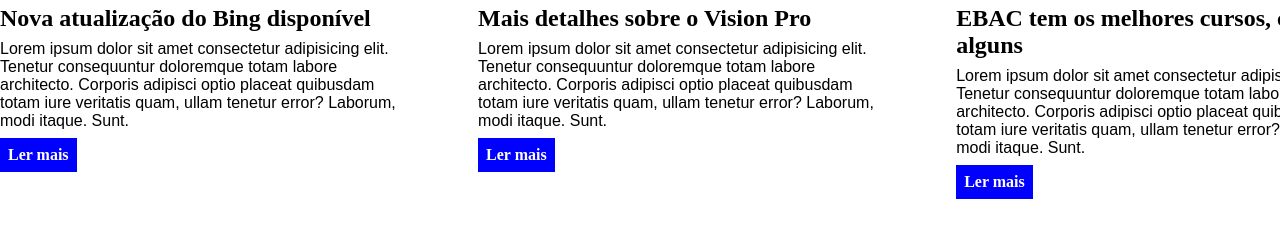
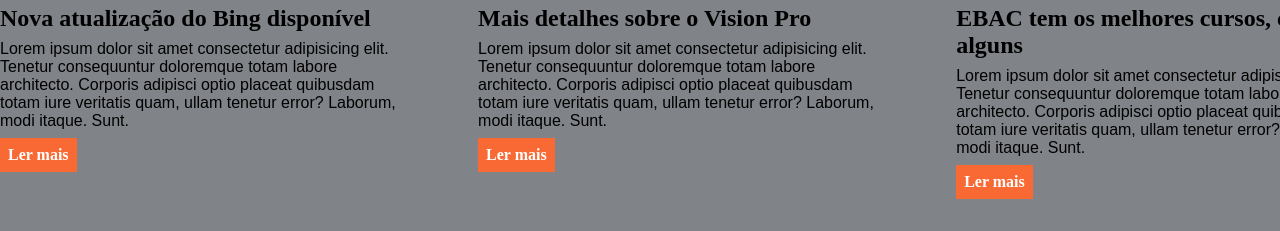
Before and after one commit to Danpalmeira92/exercicio_css, a plain HTML site: page index.html in a window 1280 px wide. Shown: the part 2810-3041 px from the top of the page. Drawn offline with Linux system fonts and the light colour scheme.

Commit message:
Alterando a cor do backgorund e os botões de ler mais da seção de tecnologia

```diff
--- a/main.css
+++ b/main.css
@@ -116,3 +116,11 @@ section h2 {
 #entertainment .articles article a {
     background-color: rgb(43, 124, 211);
 }
+
+#technology {
+    background-color: #393e46a3;
+}
+
+#technology .articles article a {
+    background-color: rgb(249, 105, 52);
+}
```
